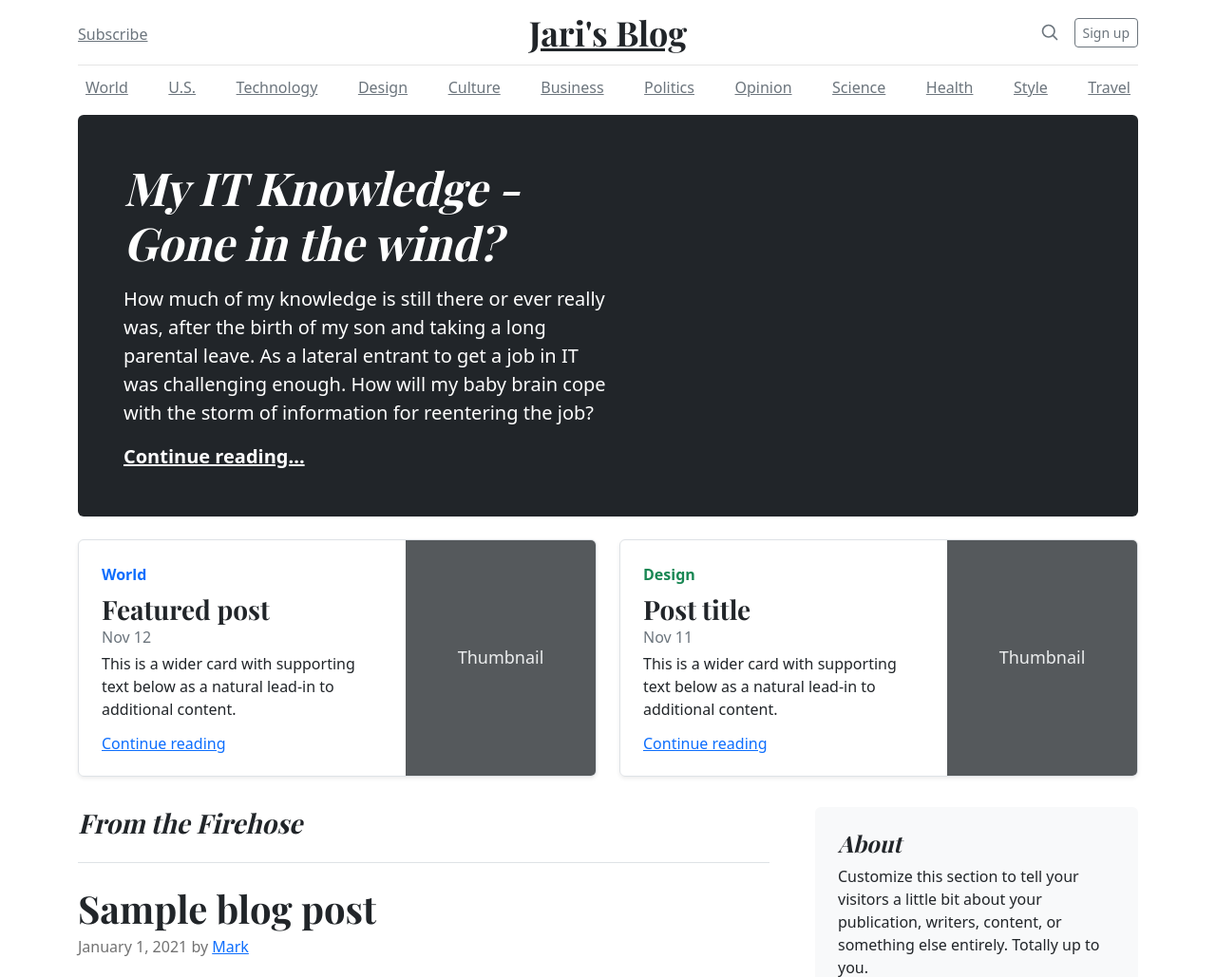
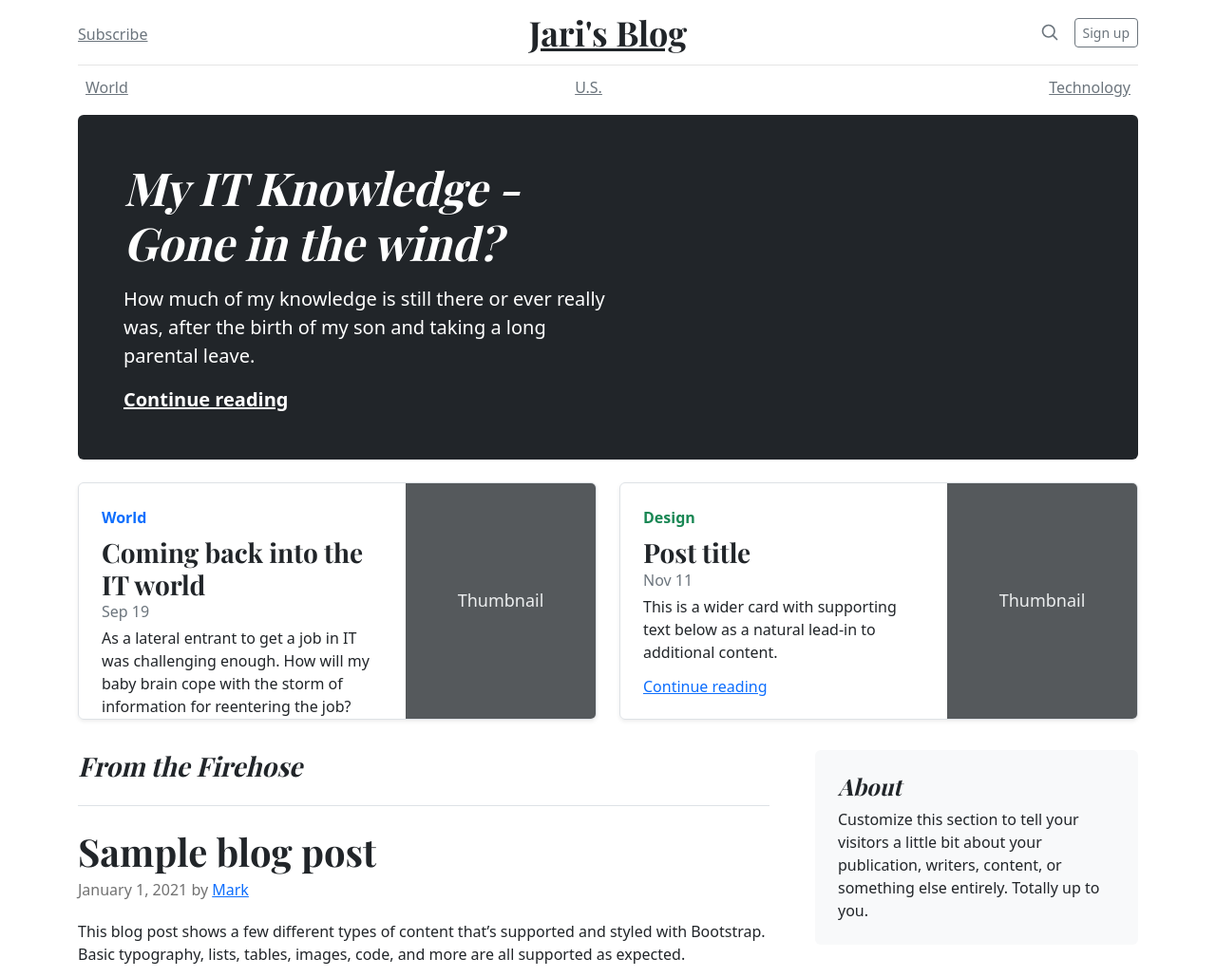
Before and after one commit to Jari92/bootstrap-test, a PHP site: page / in a window 1280 px wide. Shown: the top 1029 px of the page at 95% size. Run offline with PHP 8.4, Linux system fonts and the light colour scheme.

Commit message:
reference to css

```diff
--- a/index.php
+++ b/index.php
@@ -75,7 +75,7 @@
     <!-- Custom styles for this template -->
     <link href="https://fonts.googleapis.com/css?family=Playfair&#43;Display:700,900&amp;display=swap" rel="stylesheet">
     <!-- Custom styles for this template -->
-    <link href="/css/blog.css" rel="stylesheet">
+    <link href="../css/blog.css" rel="stylesheet">
   </head>
   <body>
 
@@ -102,15 +102,6 @@
       <a class="p-2 link-secondary" href="#">World</a>
       <a class="p-2 link-secondary" href="#">U.S.</a>
       <a class="p-2 link-secondary" href="#">Technology</a>
-      <a class="p-2 link-secondary" href="#">Design</a>
-      <a class="p-2 link-secondary" href="#">Culture</a>
-      <a class="p-2 link-secondary" href="#">Business</a>
-      <a class="p-2 link-secondary" href="#">Politics</a>
-      <a class="p-2 link-secondary" href="#">Opinion</a>
-      <a class="p-2 link-secondary" href="#">Science</a>
-      <a class="p-2 link-secondary" href="#">Health</a>
-      <a class="p-2 link-secondary" href="#">Style</a>
-      <a class="p-2 link-secondary" href="#">Travel</a>
     </nav>
   </div>
 </div>
@@ -119,8 +110,8 @@
   <div class="p-4 p-md-5 mb-4 rounded text-bg-dark">
     <div class="col-md-6 px-0">
       <h1 class="display-4 fst-italic">My IT Knowledge - Gone in the wind?</h1>
-      <p class="lead my-3">How much of my knowledge is still there or ever really was, after the birth of my son and taking a long parental leave. As a lateral entrant to get a job in IT was challenging enough. How will my baby brain cope with the storm of information for reentering the job? </p>
-      <p class="lead mb-0"><a href="#" class="text-white fw-bold">Continue reading...</a></p>
+      <p class="lead my-3">How much of my knowledge is still there or ever really was, after the birth of my son and taking a long parental leave.</p>
+      <p class="lead mb-0"><a href="#" class="text-white fw-bold">Continue reading</a></p>
     </div>
   </div>
 
@@ -129,9 +120,9 @@
       <div class="row g-0 border rounded overflow-hidden flex-md-row mb-4 shadow-sm h-md-250 position-relative">
         <div class="col p-4 d-flex flex-column position-static">
           <strong class="d-inline-block mb-2 text-primary">World</strong>
-          <h3 class="mb-0">Featured post</h3>
-          <div class="mb-1 text-muted">Nov 12</div>
-          <p class="card-text mb-auto">This is a wider card with supporting text below as a natural lead-in to additional content.</p>
+          <h3 class="mb-0">Coming back into the IT world</h3>
+          <div class="mb-1 text-muted">Sep 19</div>
+          <p class="card-text mb-auto">As a lateral entrant to get a job in IT was challenging enough. How will my baby brain cope with the storm of information for reentering the job?</p>
           <a href="#" class="stretched-link">Continue reading</a>
         </div>
         <div class="col-auto d-none d-lg-block">
```
